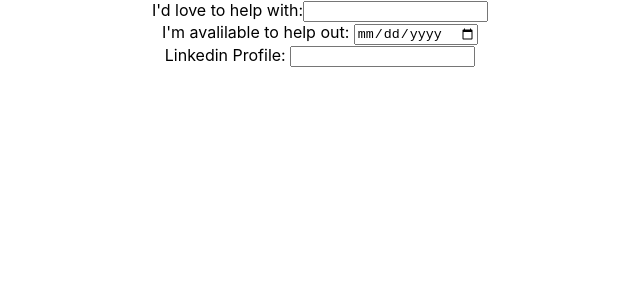
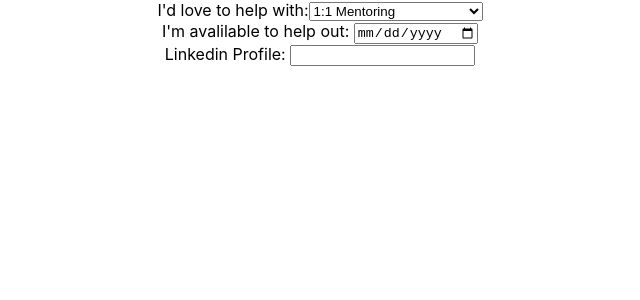
Before and after one commit to theCOOPcc/sign-up-form, a React (Create React App) app: page / in a window 1280 px wide. Shown: the top 300 px of the page, without its empty margins (320-960 px from the left). Built offline with nearby package versions, Linux system fonts and the light colour scheme.

Commit message:
hardcodeoptions into dropdown menu

```diff
--- a/src/App.js
+++ b/src/App.js
@@ -1,4 +1,3 @@
-import logo from './logo.svg';
 import './App.css';
 import { MentorForm } from './components/forms/MentorForm';
 
--- a/src/components/forms/MentorForm.jsx
+++ b/src/components/forms/MentorForm.jsx
@@ -36,11 +36,14 @@ export const MentorForm = () => {
       <Form>
         <div className="form-control required">
           <label htmlFor="helpWith">I'd love to help with:</label>
-          <Field
-            type='text'
-            id='helpWith'
-            name="helpWith"
-            />
+            <Field name="helpWith" id='helpWith' as='select' name='helpWith'>
+              <option value="one-on">1:1 Mentoring</option>
+              <option value="group-pres">Group Presentations</option>
+              <option value="des-review">Design Review</option>
+              <option value="light-tlk-pres">Lightning Talk (Presenter)</option>
+              <option value="light-tlk-aud">Lightning Talk (Audience)</option>
+              <option value="int-prep">Interview Prep</option>
+            </Field>
         </div>
 
         <div className="form-control required">
@@ -50,6 +53,7 @@ export const MentorForm = () => {
             id='availDates'
             name='availDates'
             />
+
         </div>
 
         <div className="form-control required">
```
